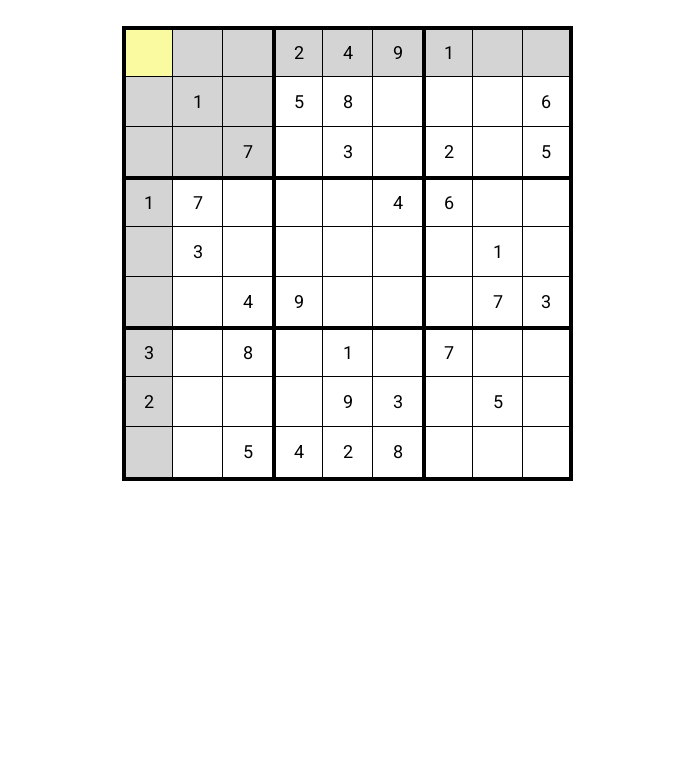
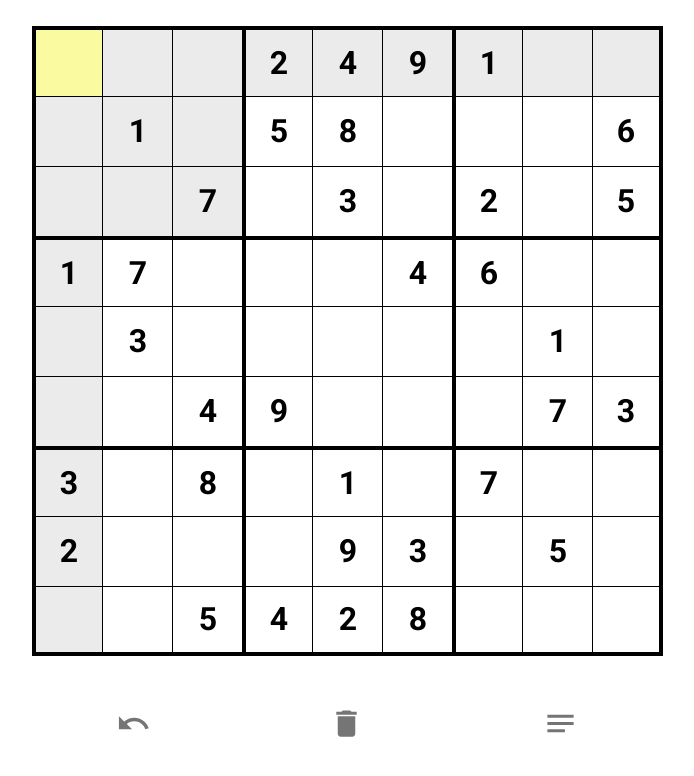
Before and after one commit to chshsmit/Sudokujs, a React (Create React App) app: page / in a window 1280 px wide. Shown: the top 776 px of the page, without its empty margins (293-987 px from the left). Built offline with nearby package versions, Linux system fonts and the light colour scheme; the HTML template or start-up script is replaced by a standard one.

Commit message:
Added in some actions

```diff
--- a/package.json
+++ b/package.json
@@ -4,6 +4,7 @@
   "private": true,
   "dependencies": {
     "@material-ui/core": "^4.11.0",
+    "@material-ui/icons": "^4.9.1",
     "@testing-library/jest-dom": "^4.2.4",
     "@testing-library/react": "^9.3.2",
     "@testing-library/user-event": "^7.1.2",
--- /dev/null
+++ b/src/components/Actions/ActionIcon.tsx
@@ -0,0 +1,37 @@
+/**
+ * ActionIcon.tsx
+ * @author Christopher Smith
+ * @description
+ * @created 2020-10-21T14:20:58.321Z-07:00
+ * @copyright
+ * @last-modified 2020-10-21T14:46:10.413Z-07:00
+ */
+
+import React from "react";
+import { Grid, IconButton, Tooltip } from "@material-ui/core";
+
+interface ActionIconProps {
+  actionText: string;
+  icon: React.ReactElement;
+  active?: boolean;
+  action: any;
+}
+
+const ActionIcon = ({
+  actionText,
+  icon,
+  active = true,
+  action,
+}: ActionIconProps): React.ReactElement => {
+  return (
+    <Grid item>
+      <Tooltip title={actionText}>
+        <IconButton onClick={action} disabled={!active}>
+          {icon}
+        </IconButton>
+      </Tooltip>
+    </Grid>
+  );
+};
+
+export default ActionIcon;
--- /dev/null
+++ b/src/components/Actions/Actions.tsx
@@ -0,0 +1,69 @@
+/**
+ * Actions.tsx
+ * @author Christopher Smith
+ * @description
+ * @created 2020-10-21T13:12:57.896Z-07:00
+ * @last-modified 2020-10-21T14:45:41.841Z-07:00
+ */
+
+import React from "react";
+import { makeStyles } from "@material-ui/core/styles";
+import { Grid } from "@material-ui/core";
+
+import ActionIcon from "components/Actions/ActionIcon";
+import UndoIcon from "@material-ui/icons/Undo";
+import DeleteIcon from "@material-ui/icons/Delete";
+import NotesIcon from "@material-ui/icons/Notes";
+
+// ---------------------------------------------------------------
+
+const ActionsStyles = makeStyles({
+  mainActionContainer: {
+    marginTop: "3%",
+    width: "50%",
+    margin: "auto",
+  },
+});
+
+interface ActionsProps {
+  activeCellEditable: boolean;
+  deleteCell: (value: number) => void;
+}
+
+// ---------------------------------------------------------------
+
+const Actions = ({
+  activeCellEditable,
+  deleteCell,
+}: ActionsProps): React.ReactElement => {
+  const classes = ActionsStyles();
+  console.log(activeCellEditable);
+
+  return (
+    <Grid
+      container
+      justify="space-around"
+      direction="row"
+      className={classes.mainActionContainer}
+    >
+      <ActionIcon
+        action={() => console.log("Hello")}
+        actionText="Undo"
+        icon={<UndoIcon fontSize="large" />}
+      />
+      <ActionIcon
+        action={() => deleteCell(0)}
+        active={activeCellEditable}
+        actionText="Delete"
+        icon={<DeleteIcon fontSize="large" />}
+      />
+      <ActionIcon
+        action={() => console.log("Hello")}
+        actionText="Notes"
+        icon={<NotesIcon fontSize="large" />}
+      />
+    </Grid>
+  );
+};
+
+export default Actions;
--- a/src/components/Board/Board.tsx
+++ b/src/components/Board/Board.tsx
@@ -3,7 +3,7 @@
  * @author Christopher Smith
  * @description
  * @created 2020-10-20T11:40:07.951Z-07:00
- * @last-modified 2020-10-21T13:09:22.721Z-07:00
+ * @last-modified 2020-10-21T14:04:57.565Z-07:00
  */
 
 import React from "react";
@@ -15,8 +15,8 @@ import { checkIfIndexInBox } from "utils/utils";
 const BoardStyles = makeStyles({
   boardGrid: {
     display: "grid",
-    gridTemplateColumns: "repeat(9, 50px)",
-    gridTemplateRows: "repeat(9, 50px)",
+    gridTemplateColumns: "repeat(9, 70px)",
+    gridTemplateRows: "repeat(9, 70px)",
     width: "fit-content",
     margin: "auto",
     marginTop: "2%",
@@ -56,7 +56,9 @@ const Board = ({
               activeColumnPosition,
               rowIndex,
               columnIndex
-            )
+            ) ||
+            (value === sudokuGrid[activeRowPosition][activeColumnPosition] &&
+              value !== 0)
           }
           editable={!uneditableCells.includes(`${rowIndex}-${columnIndex}`)}
           rowPosition={rowIndex}
--- a/src/components/Cell/Cell.tsx
+++ b/src/components/Cell/Cell.tsx
@@ -3,7 +3,7 @@
  * @author Christopher Smith
  * @description
  * @created 2020-10-20T11:48:46.510Z-07:00
- * @last-modified 2020-10-21T12:16:00.767Z-07:00
+ * @last-modified 2020-10-21T14:06:42.324Z-07:00
  */
 
 import React from "react";
@@ -12,15 +12,15 @@ import clsx from "clsx";
 
 const CellStyles = makeStyles({
   mainCell: {
-    width: "50px",
-    height: "50px",
+    width: "70px",
     borderLeft: "1px solid",
     borderTop: "1px solid",
     borderColor: "black !important",
     display: "flex",
     justifyContent: "center",
     alignItems: "center",
-    fontSize: "large",
+    fontSize: "2em",
+    fontWeight: "bold",
   },
   editableCell: {
     color: "blue",
@@ -29,22 +29,22 @@ const CellStyles = makeStyles({
     background: "#fafaa0",
   },
   constrainingCell: {
-    background: "#d4d4d4",
+    background: "rgba(230, 230, 230, .8)",
   },
   lastColumn: {
     borderRight: "4px solid",
-    width: "46px",
+    width: "66px",
   },
   lastRow: {
     borderBottom: "4px solid",
   },
   thickLeft: {
     borderLeft: "4px solid",
-    width: "46px",
+    width: "66px",
   },
   thickTop: {
     borderTop: "4px solid",
-    height: "46px",
+    height: "66px",
   },
 });
 
--- a/src/components/Game/Game.tsx
+++ b/src/components/Game/Game.tsx
@@ -4,14 +4,16 @@
  * @description
  * @created 2020-10-20T14:39:32.323Z-07:00
  * @copyright
- * @last-modified 2020-10-21T13:06:50.675Z-07:00
+ * @last-modified 2020-10-21T14:43:47.725Z-07:00
  */
 
 import React, { useState, useEffect, useCallback, useRef } from "react";
+import { Grid } from "@material-ui/core";
 
 import { NUMBER_KEYS, NAVIGATION_KEYS } from "components/Game/GameConstants";
 import { createNewGrid, determineUneditableCells } from "utils/utils";
 import Board from "components/Board/Board";
+import Actions from "components/Actions/Actions";
 
 const Game = (): React.ReactElement => {
   // ---------------------------------------------------------------
@@ -36,7 +38,7 @@ const Game = (): React.ReactElement => {
     return () => {
       document.removeEventListener("keydown", newKeyBoardInput);
     };
-  }, [selectedPosition]);
+  });
 
   // ---------------------------------------------------------------
   // Keyboard handlers
@@ -118,6 +120,7 @@ const Game = (): React.ReactElement => {
   };
 
   return (
+    <Grid container direction="column" justify="center">
       <Board
         sudokuGrid={sudokuGrid}
         uneditableCells={uneditableCells}
@@ -125,6 +128,15 @@ const Game = (): React.ReactElement => {
         activeColumnPosition={selectedPosition.columnPosition}
         changeActiveCell={changeActiveCell}
       />
+      <Actions
+        activeCellEditable={
+          !uneditableCells.includes(
+            `${selectedPosition.rowPosition}-${selectedPosition.columnPosition}`
+          )
+        }
+        deleteCell={putNewNumberInGrid}
+      />
+    </Grid>
   );
 };
 
```
Also changed, not shown: 1 other file (tests, documents, lock files or other folders). Lines whose indentation alone changed are shown as unchanged.
